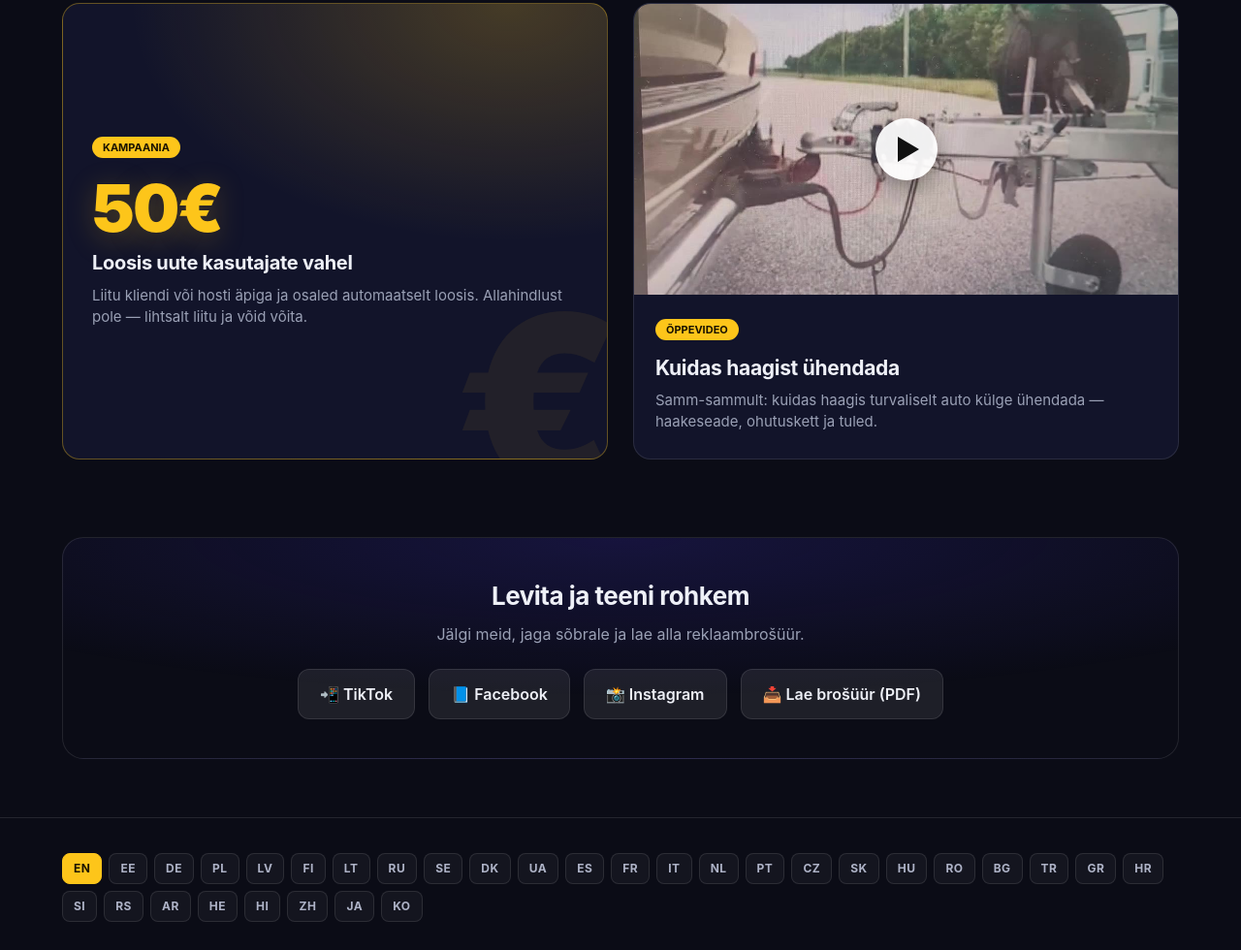
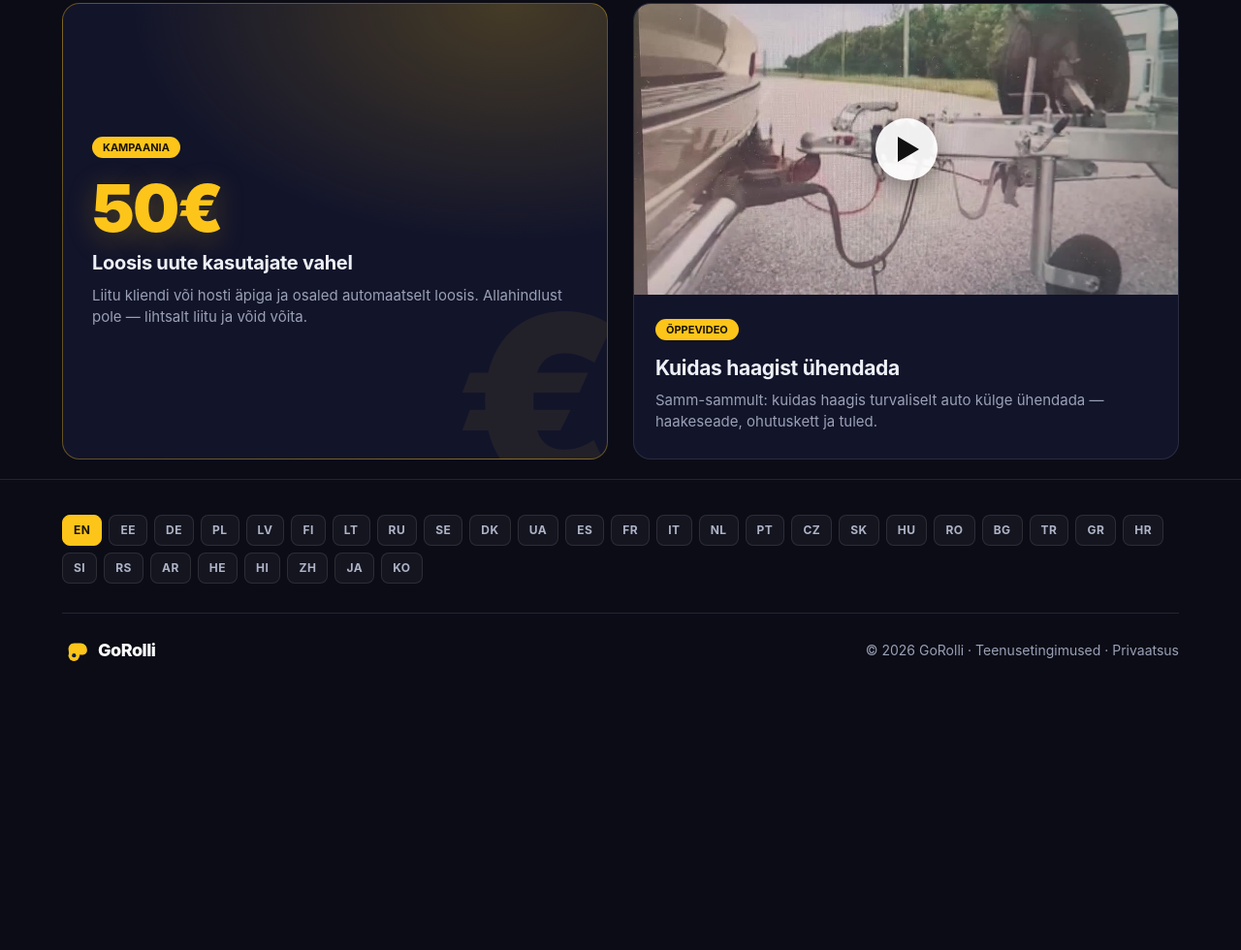
Before and after one commit to noctaitinfo-ship-it/gorolli-web, a plain HTML site: page index.html in a window 1280 px wide. Shown: the part 2302-3282 px from the top of the page at 97% size. After the commit the page ends 3022 px from the top, so only its background shows below. Drawn offline with Linux system fonts and the light colour scheme; no server answers.

Commit message:
Remove unfinished social links from homepage

```diff
--- a/index.html
+++ b/index.html
@@ -312,18 +312,6 @@
   </div>
 </section>
 
-<section class="wrap">
-  <div class="spread">
-    <h2>Levita ja teeni rohkem</h2>
-    <p>J&auml;lgi meid, jaga s&otilde;brale ja lae alla reklaambro&scaron;&uuml;&uuml;r.</p>
-    <div class="row">
-      <a href="https://www.tiktok.com/@gorolli" target="_blank" rel="noopener">&#128242; TikTok</a>
-      <a href="https://www.facebook.com/profile.php?id=61581508063664" target="_blank" rel="noopener">&#128216; Facebook</a>
-      <a href="#">&#128248; Instagram</a>
-      <a href="#">&#128229; Lae bro&scaron;&uuml;&uuml;r (PDF)</a>
-    </div>
-  </div>
-</section>
 
 <footer>
   <div class="wrap">
```
